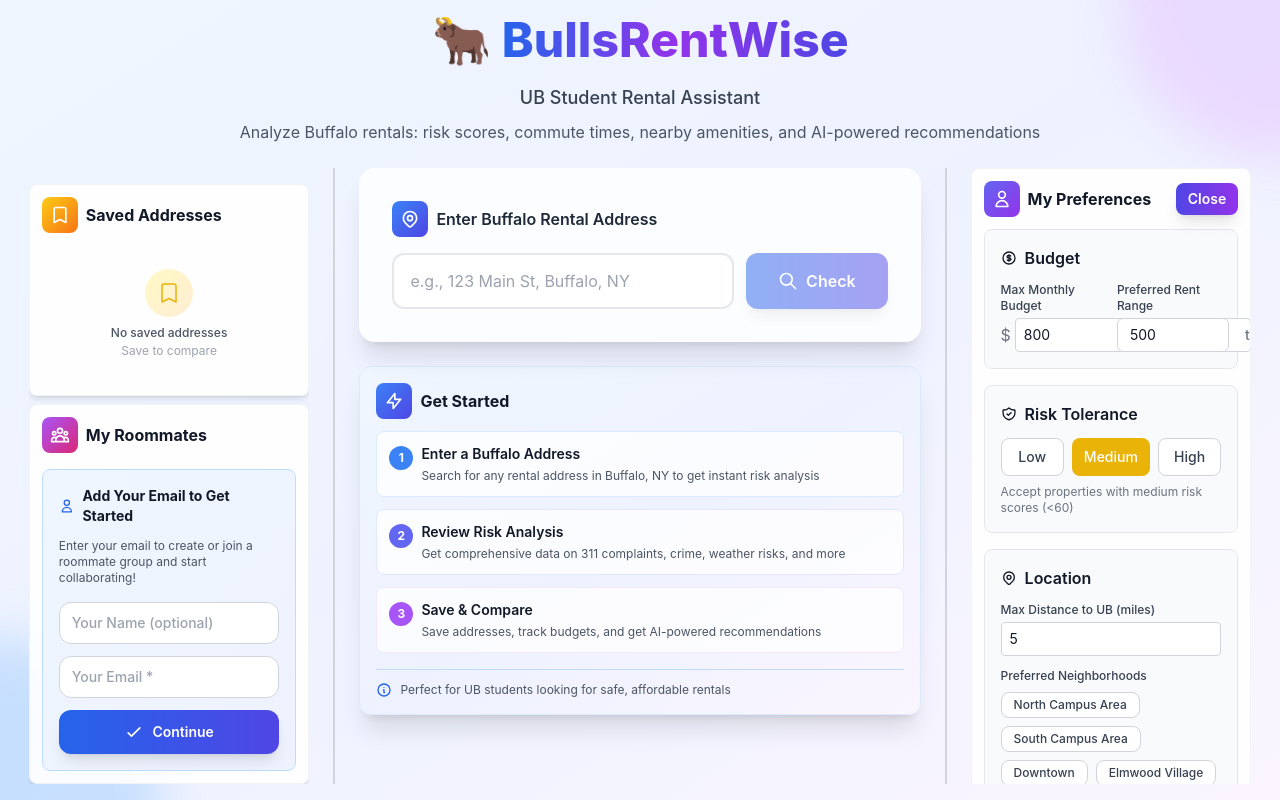
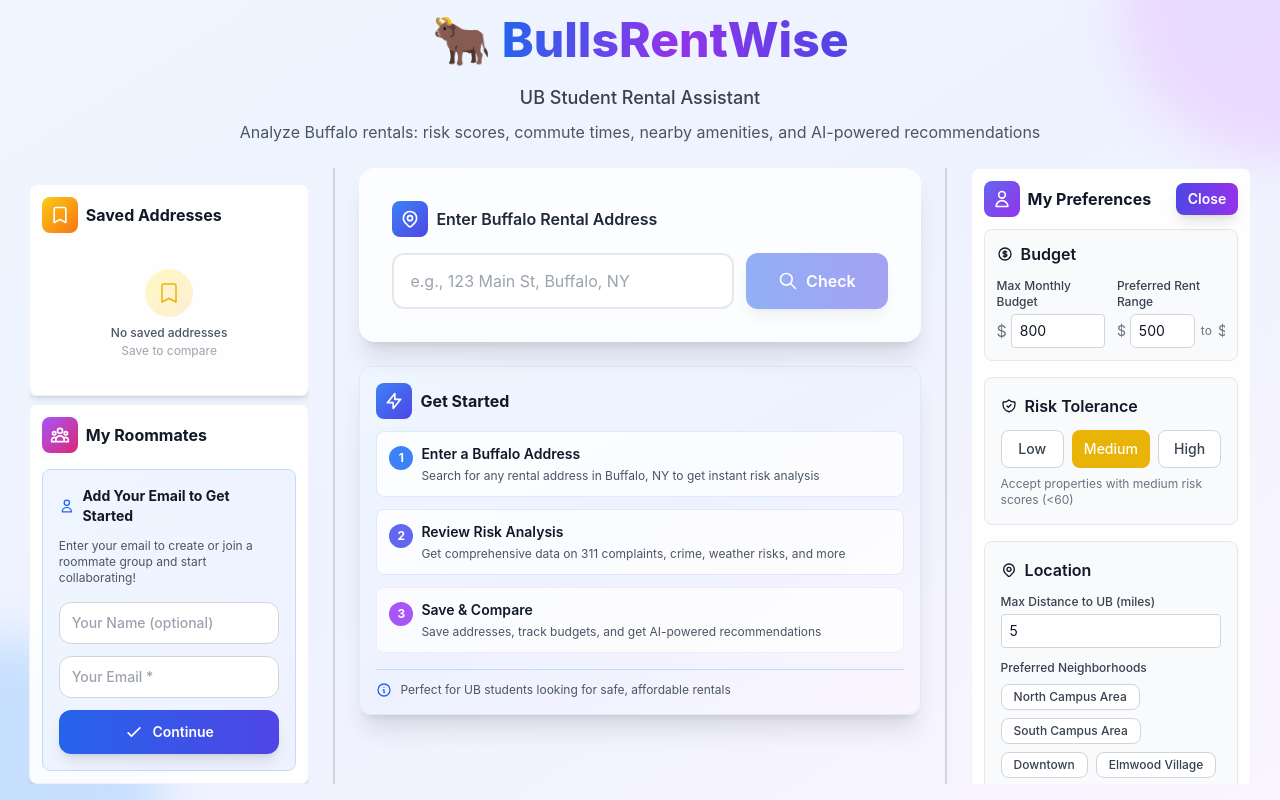
Before and after one commit to ShubhamSoni09/BullsRentWise, a Next.js app: page / in a window 1280 px wide. Both pictures are taken after a click on the button "Edit". Built offline with nearby package versions, Linux system fonts and the light colour scheme.

Commit message:
Add dollar signs to rent range inputs and fix macOS text visibility

```diff
--- a/components/UserPreferences.tsx
+++ b/components/UserPreferences.tsx
@@ -212,14 +212,14 @@ export default function UserPreferences({ onPreferencesChange }: UserPreferences
       {isOpen && (
         <div className="space-y-4 animate-fadeIn">
           {/* Budget Section */}
-          <div className="border border-gray-200 rounded-lg p-4 bg-gray-50">
+          <div className="border border-gray-200 rounded-lg p-3 bg-gray-50 overflow-hidden">
             <h3 className="font-semibold text-gray-900 mb-3 flex items-center gap-2">
               <svg className="w-4 h-4" fill="none" stroke="currentColor" viewBox="0 0 24 24">
                 <path strokeLinecap="round" strokeLinejoin="round" strokeWidth={2} d="M12 8c-1.657 0-3 .895-3 2s1.343 2 3 2 3 .895 3 2-1.343 2-3 2m0-8c1.11 0 2.08.402 2.599 1M12 8V7m0 1v8m0 0v1m0-1c-1.11 0-2.08-.402-2.599-1M21 12a9 9 0 11-18 0 9 9 0 0118 0z" />
               </svg>
               Budget
             </h3>
-            <div className="grid grid-cols-1 sm:grid-cols-2 gap-3">
+            <div className="grid grid-cols-1 xl:grid-cols-2 gap-3">
               <div>
                 <label className="block text-xs font-medium text-gray-700 mb-1">Max Monthly Budget</label>
                 <div className="flex items-center gap-1">
@@ -228,14 +228,20 @@ export default function UserPreferences({ onPreferencesChange }: UserPreferences
                     type="number"
                     value={preferences.maxMonthlyBudget || ''}
                     onChange={(e) => setPreferences({ ...preferences, maxMonthlyBudget: parseFloat(e.target.value) || 0 })}
-                    className="flex-1 px-2 py-1.5 text-sm border border-gray-300 rounded focus:ring-1 focus:ring-indigo-500 focus:border-transparent bg-white text-gray-900 placeholder-gray-400"
-                    style={{ WebkitTextFillColor: '#111827' }}
+                    className="flex-1 min-w-0 px-2 py-1.5 text-sm border border-gray-300 rounded focus:ring-1 focus:ring-indigo-500 focus:border-transparent bg-white text-gray-900 placeholder-gray-400"
+                    style={{
+                      WebkitTextFillColor: '#111827',
+                      color: '#111827',
+                      WebkitOpacity: 1,
+                      opacity: 1
+                    }}
                   />
                 </div>
               </div>
-              <div>
+              <div className="min-w-0 overflow-hidden">
                 <label className="block text-xs font-medium text-gray-700 mb-1">Preferred Rent Range</label>
-                <div className="flex items-center gap-3">
+                <div className="flex items-center gap-1">
+                  <span className="text-gray-500 text-sm">$</span>
                   <input
                     type="number"
                     value={preferences.preferredRentRange.min || ''}
@@ -244,10 +250,19 @@ export default function UserPreferences({ onPreferencesChange }: UserPreferences
                       preferredRentRange: { ...preferences.preferredRentRange, min: parseFloat(e.target.value) || 0 }
                     })}
                     placeholder="Min"
-                    className="w-28 px-3 py-1.5 text-sm border border-gray-300 rounded-md focus:ring-2 focus:ring-indigo-500 focus:border-indigo-500 bg-white text-gray-900 placeholder-gray-400"
-                    style={{ WebkitTextFillColor: '#111827' }}
+                    className="px-2 py-1.5 text-sm border border-gray-300 rounded-md focus:ring-2 focus:ring-indigo-500 focus:border-indigo-500 bg-white text-gray-900 placeholder-gray-400"
+                    style={{
+                      WebkitTextFillColor: '#111827',
+                      color: '#111827',
+                      WebkitOpacity: 1,
+                      opacity: 1,
+                      width: '65px',
+                      minWidth: '65px',
+                      maxWidth: '65px'
+                    }}
                   />
-                  <span className="text-gray-500 text-sm font-medium px-1">to</span>
+                  <span className="text-gray-500 text-xs whitespace-nowrap px-0.5">to</span>
+                  <span className="text-gray-500 text-sm">$</span>
                   <input
                     type="number"
                     value={preferences.preferredRentRange.max || ''}
@@ -256,8 +271,16 @@ export default function UserPreferences({ onPreferencesChange }: UserPreferences
                       preferredRentRange: { ...preferences.preferredRentRange, max: parseFloat(e.target.value) || 0 }
                     })}
                     placeholder="Max"
-                    className="w-28 px-3 py-1.5 text-sm border border-gray-300 rounded-md focus:ring-2 focus:ring-indigo-500 focus:border-indigo-500 bg-white text-gray-900 placeholder-gray-400"
-                    style={{ WebkitTextFillColor: '#111827' }}
+                    className="px-2 py-1.5 text-sm border border-gray-300 rounded-md focus:ring-2 focus:ring-indigo-500 focus:border-indigo-500 bg-white text-gray-900 placeholder-gray-400"
+                    style={{
+                      WebkitTextFillColor: '#111827',
+                      color: '#111827',
+                      WebkitOpacity: 1,
+                      opacity: 1,
+                      width: '65px',
+                      minWidth: '65px',
+                      maxWidth: '65px'
+                    }}
                   />
                 </div>
               </div>
```
